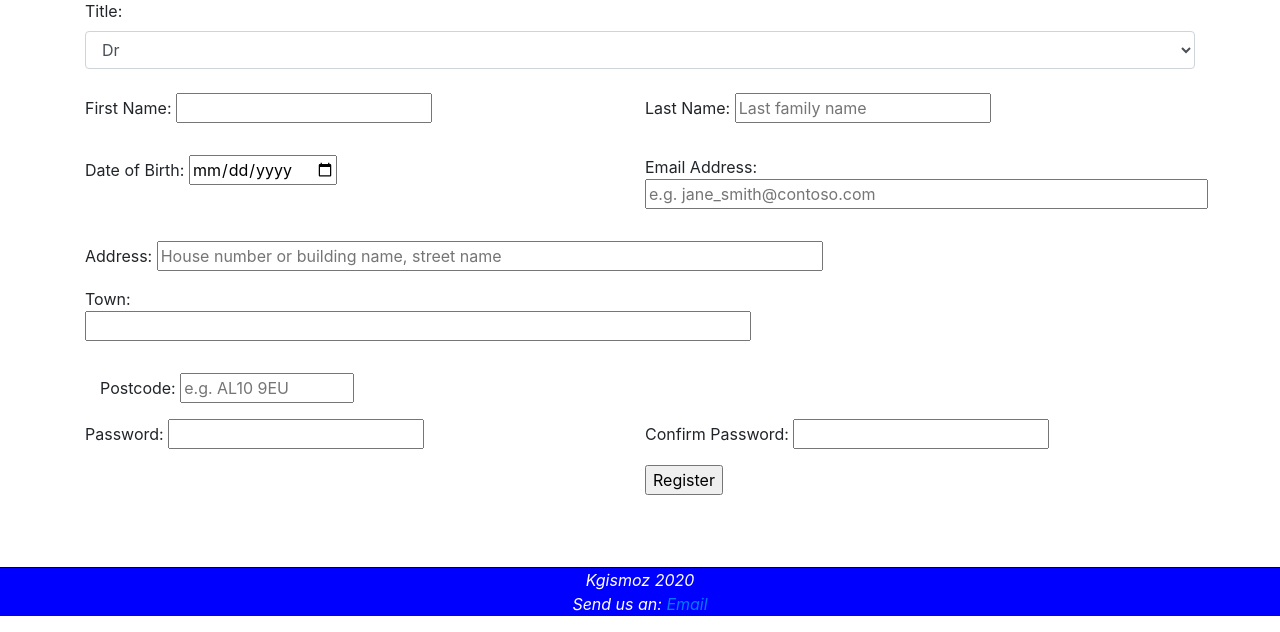
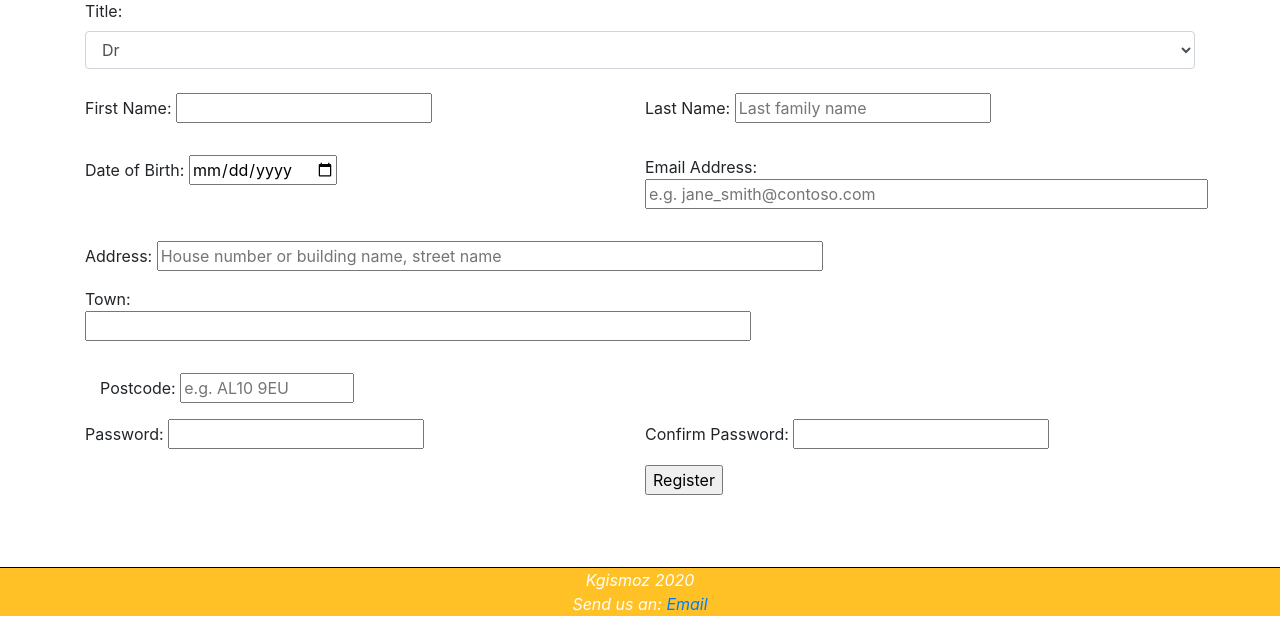
Before and after one commit to kerontt/Assignment3, a PHP site: page /register.php in a window 1280 px wide. Shown: the part 379-1011 px from the top of the page. Run offline with PHP 8.4, Linux system fonts and the light colour scheme; some libraries are stand-ins or nearby versions.

Commit message:
Branding 'orange' theme footer applied.

```diff
--- a/includes/style.css
+++ b/includes/style.css
@@ -18,7 +18,7 @@ Assress {
 footer > p {
 	border-top: 1px solid black ;
 	font-style: italic ;
-	background-color: blue ;
+	background-color: #ffc126 ;
 	color: white;
 	text-align:center;
 	}
```
